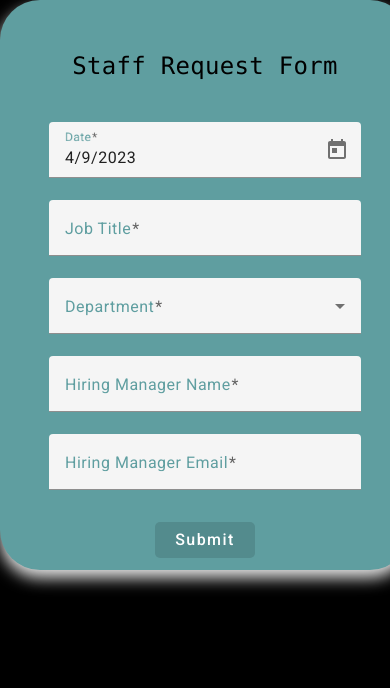
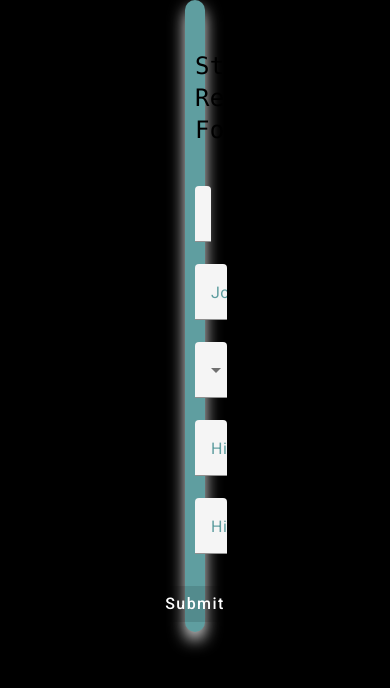
Before and after one commit to amanuelR/Staff-Request, an Angular app: page / in a window 390 px wide. Shown: the top 688 px of the page. Built offline with nearby package versions, Linux system fonts and the light colour scheme.

Commit message:
modifying mobile view

```diff
--- a/src/app/staff-request-form/staff-request-form.component.css
+++ b/src/app/staff-request-form/staff-request-form.component.css
@@ -53,8 +53,9 @@ button[type="submit"] {
 @media (max-width: 599px) {
   /* Styles for small screens */
   .container_form {
-    max-width: 100%;
+    max-width: 00%;
     padding: 10px;
+    height: max-content;
   }
   h1 {
     font-size: 24px;
--- a/src/app/staff-request-table/staff-request-table.component.css
+++ b/src/app/staff-request-table/staff-request-table.component.css
@@ -26,11 +26,11 @@
   @media (max-width: 599px) {
     /* Styles for small screens */
     .container_table {
-      max-width: 100%;
+      max-width: 90%;
       padding: 10px;
     }
 
     mat-table{
-      max-width: 100%;
+      max-width: 90%;
     }
   }
```
